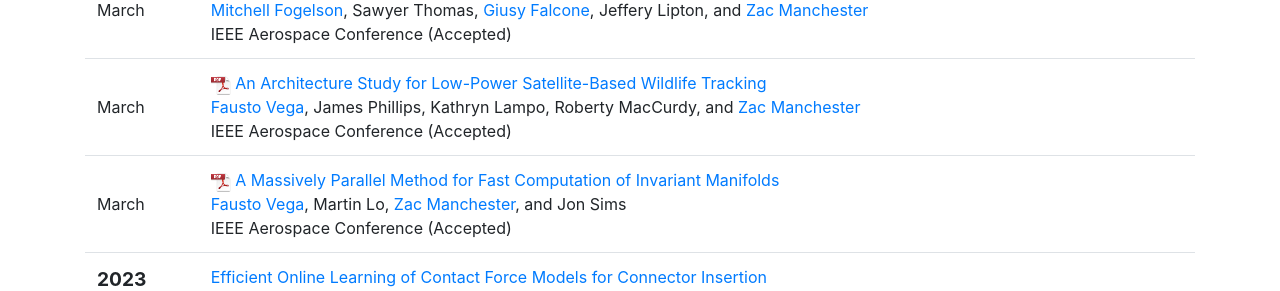
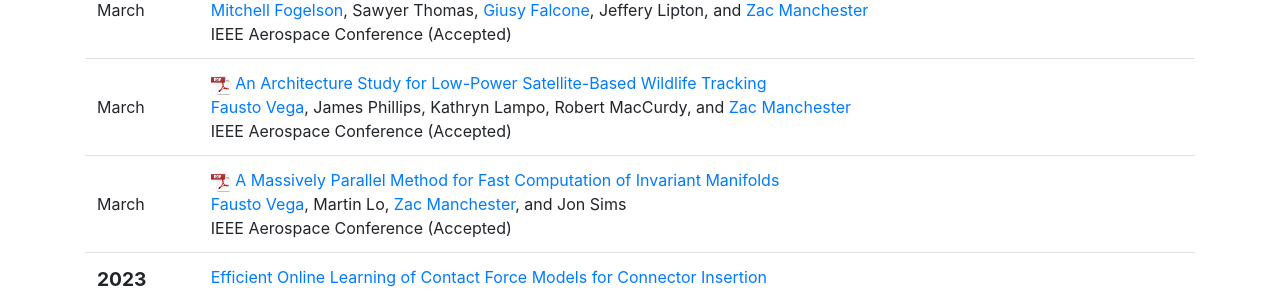
Before and after one commit to RoboticExplorationLab/roboticexplorationlab.github.io, a Jekyll site: the page built from publications.html, in a window 1280 px wide and 900 px high. Shown: the part 418-709 px from the top of the window. Built offline with Jekyll 4.4.1, drawn with Linux system fonts in a browser that asks for light colours.

Commit message:
fixed typo

```diff
--- a/_data/people.yml
+++ b/_data/people.yml
@@ -240,7 +240,7 @@
     github: gfalcon2
     role: alum
     image: /img/people/giusy.jpg
-    bio: Assistant Professor at Universtiy of Michigan
+    bio: Assistant Professor at University of Michigan
 
 john:
     display_name: "John Zhang"
--- a/_data/pubs.yml
+++ b/_data/pubs.yml
@@ -8,7 +8,7 @@
   status: Accepted
 
 - title: "An Architecture Study for Low-Power Satellite-Based Wildlife Tracking"
-  authors: [fausto, James Phillips, Kathryn Lampo, Roberty MacCurdy, zac]
+  authors: [fausto, James Phillips, Kathryn Lampo, Robert MacCurdy, zac]
   publisher: IEEE Aerospace Conference
   pub-type: conference
   date: 2024-03-02
```
